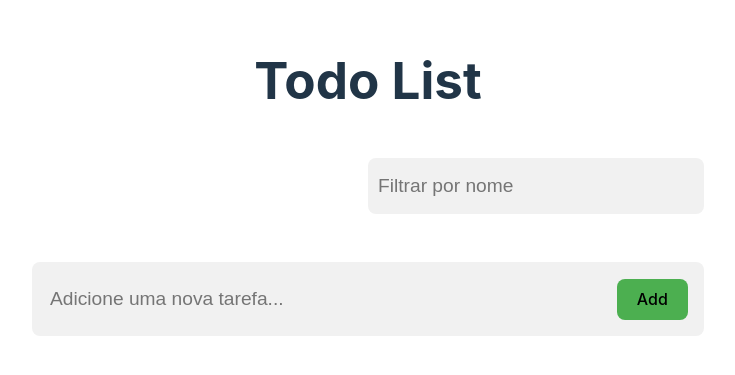
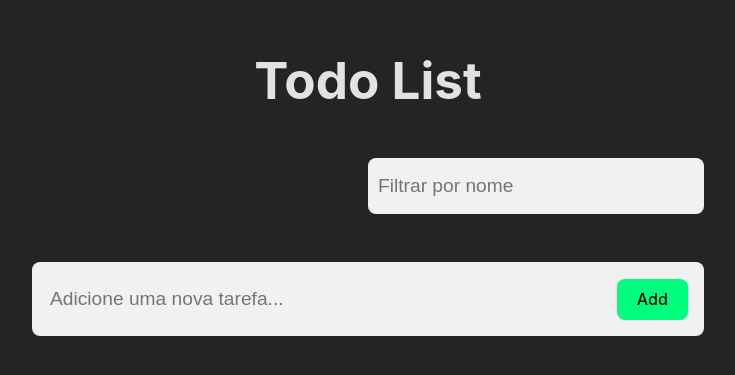
Before and after one commit to devtaw/to-do-list-doneit, a React (Vite) app: page / in a window 1280 px wide. Shown: the part 207-582 px from the top of the page, without its empty margins (272-1007 px from the left). Built offline with nearby package versions, Linux system fonts and the light colour scheme.

Commit message:
:recycle: refactor: Cria componente compatilhado de botão

```diff
--- a/src/components/AddTodoInput.jsx
+++ b/src/components/AddTodoInput.jsx
@@ -1,5 +1,6 @@
 import React, { useState } from "react";
-import { Button, Container, TextInput } from "./AddTodoInput.styled";
+import { Container, TextInput } from "./AddTodoInput.styled";
+import { Button } from "./Button";
 /**
  * @typedef {Object} AddTodoProps
  * @property {function} onAddItem
@@ -15,7 +16,9 @@
   return (
     <Container>
       <TextInput placeholder="Adicione uma nova tarefa..." value={description} onChange={(event) => setDescription(event.target.value)} />
-      <Button onClick={handleClickButton}>Add</Button>
+      <Button onClick={handleClickButton} variant="sucess">
+        Add
+      </Button>
     </Container>
   );
 }
--- a/src/components/AddTodoInput.styled.js
+++ b/src/components/AddTodoInput.styled.js
@@ -22,7 +22,3 @@
   color: #333;
   outline: none; // remove o contorno ao clicar no input
 `;
-
-export const Button = styled.button`
-  background-color: #4caf50;
-`;
--- /dev/null
+++ b/src/components/Button.jsx
@@ -0,0 +1,17 @@
+import { ButtonStyled } from "./Button.styled";
+
+/**
+ * @typedef {Object} ButtonProps
+ * @property {*} child
+ * @property {'default' | 'sucess' | 'danger'} variant
+ *
+ * @param {FilterProp} props
+ */
+export function Button({ variant, children, ...rest }) {
+  return (
+    <ButtonStyled variant={variant} {...rest}>
+      {" "}
+      {children}{" "}
+    </ButtonStyled>
+  );
+}
--- /dev/null
+++ b/src/components/Button.styled.js
@@ -0,0 +1,23 @@
+import styled from "styled-components";
+
+export const ButtonStyled = styled.button`
+  border-radius: 8px;
+  border: 1px solid transparent;
+  padding: 0.6em 1.2em;
+  font-size: 1em;
+  font-weight: 500;
+  font-family: inherit;
+  cursor: pointer;
+  transition: border-color 0.25s;
+
+  &:hover {
+    border-color: #646cff;
+  }
+
+  &:focus,
+  &:focus-visible {
+    outline: 4px auto -webkit-focus-ring-color;
+  }
+
+  background-color: ${(props) => (props.variant === "sucess" ? "#00ff7f" : props.variant === "danger" ? "#ff7f7f" : "#b9d6f2")};
+`;
--- a/src/components/TodoItem.jsx
+++ b/src/components/TodoItem.jsx
@@ -1,5 +1,6 @@
 import React, { useState } from "react";
 import { CheckboxInput, Container, Description, TextInput, ButtonDelete } from "./TodoItem.styled";
+import { Button } from "./Button";
 
 /**
  * @typedef {Object} TodoItemProps
@@ -51,11 +52,13 @@
         {isEditing && <TextInput type="text" value={description} onChange={handleDescriptionChange} />}
       </div>
       <div className="actions">
-        {!isEditing && <button onClick={handleEditClick}>Edit</button>}
+        {!isEditing && <Button onClick={handleEditClick}>Edit</Button>}
 
-        {isEditing && <button onClick={handleSaveClick}>Save</button>}
+        {isEditing && <Button onClick={handleSaveClick}>Save</Button>}
 
-        <ButtonDelete onClick={handleDeleteClick}>Delete</ButtonDelete>
+        <Button onClick={handleDeleteClick} variant="danger">
+          Delete
+        </Button>
       </div>
     </Container>
   );
--- a/src/index.css
+++ b/src/index.css
@@ -19,6 +19,7 @@
   color: #646cff;
   text-decoration: inherit;
 }
+
 a:hover {
   color: #535bf2;
 }
@@ -35,35 +36,3 @@
   font-size: 3.2em;
   line-height: 1.1;
 }
-
-button {
-  border-radius: 8px;
-  border: 1px solid transparent;
-  padding: 0.6em 1.2em;
-  font-size: 1em;
-  font-weight: 500;
-  font-family: inherit;
-  background-color: #1a1a1a;
-  cursor: pointer;
-  transition: border-color 0.25s;
-}
-button:hover {
-  border-color: #646cff;
-}
-button:focus,
-button:focus-visible {
-  outline: 4px auto -webkit-focus-ring-color;
-}
-
-@media (prefers-color-scheme: light) {
-  :root {
-    color: #213547;
-    background-color: #ffffff;
-  }
-  a:hover {
-    color: #747bff;
-  }
-  button {
-    background-color: #f9f9f9;
-  }
-}
```
Also changed, not shown: src/components/Filter.jsx (+6 -3 lines).
